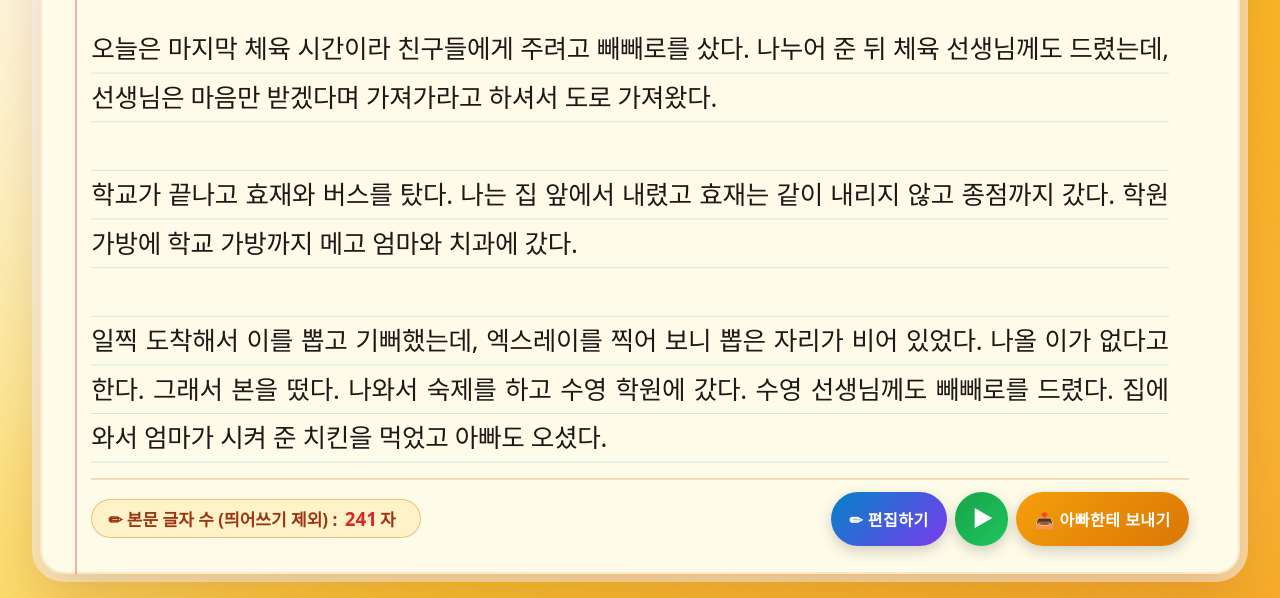
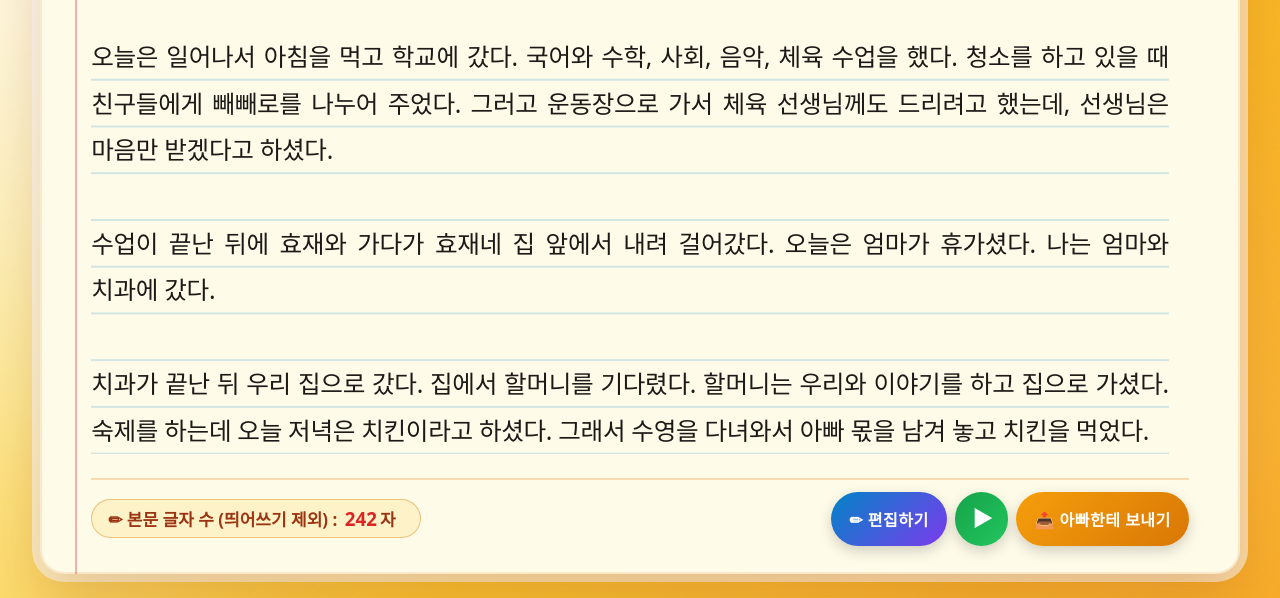
Before and after one commit to hyshin6664/yono-diary, a plain HTML site: page index.html in a window 1280 px wide. Shown: the part 202-800 px from the top of the page. Drawn offline with Linux system fonts and the light colour scheme; no server answers.

Commit message:
11월 11일 일기를 윤오가 새로 쓴 원문으로 교체 — 제목 빼빼로 (242자)
Co-Authored-By: Claude Opus 5 <noreply@anthropic.com>

```diff
--- a/index.html
+++ b/index.html
@@ -110,8 +110,8 @@ var DIARIES = [
     id:"r20261111d",
     date:"2026년 11월 11일 수요일",
     weather:"☀️ 맑음",
-    title:"🦷 나올 이가 없대",
-    text:"오늘은 마지막 체육 시간이라 친구들에게 주려고 빼빼로를 샀다. 나누어 준 뒤 체육 선생님께도 드렸는데, 선생님은 마음만 받겠다며 가져가라고 하셔서 도로 가져왔다.\n\n학교가 끝나고 효재와 버스를 탔다. 나는 집 앞에서 내렸고 효재는 같이 내리지 않고 종점까지 갔다. 학원 가방에 학교 가방까지 메고 엄마와 치과에 갔다.\n\n일찍 도착해서 이를 뽑고 기뻐했는데, 엑스레이를 찍어 보니 뽑은 자리가 비어 있었다. 나올 이가 없다고 한다. 그래서 본을 떴다. 나와서 숙제를 하고 수영 학원에 갔다. 수영 선생님께도 빼빼로를 드렸다. 집에 와서 엄마가 시켜 준 치킨을 먹었고 아빠도 오셨다."
+    title:"🍫 빼빼로",
+    text:"오늘은 일어나서 아침을 먹고 학교에 갔다. 국어와 수학, 사회, 음악, 체육 수업을 했다. 청소를 하고 있을 때 친구들에게 빼빼로를 나누어 주었다. 그러고 운동장으로 가서 체육 선생님께도 드리려고 했는데, 선생님은 마음만 받겠다고 하셨다.\n\n수업이 끝난 뒤에 효재와 가다가 효재네 집 앞에서 내려 걸어갔다. 오늘은 엄마가 휴가셨다. 나는 엄마와 치과에 갔다.\n\n치과가 끝난 뒤 우리 집으로 갔다. 집에서 할머니를 기다렸다. 할머니는 우리와 이야기를 하고 집으로 가셨다. 숙제를 하는데 오늘 저녁은 치킨이라고 하셨다. 그래서 수영을 다녀와서 아빠 몫을 남겨 놓고 치킨을 먹었다."
   },
   {
     id:"r20261115d",
```
